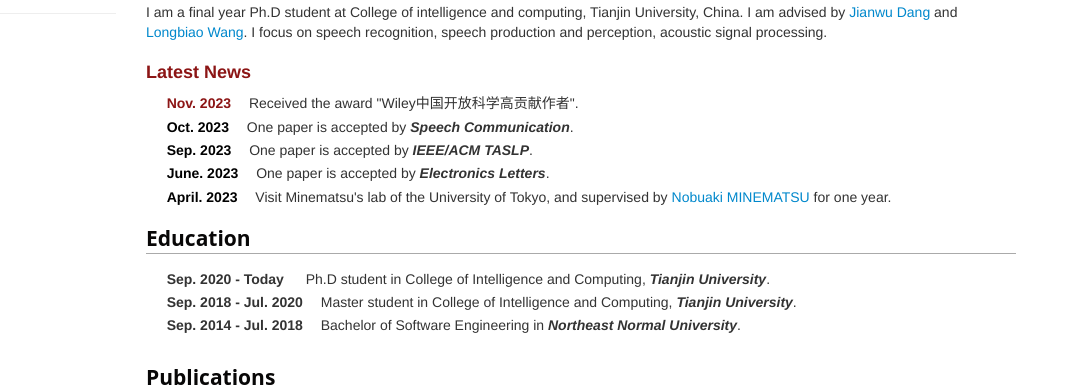
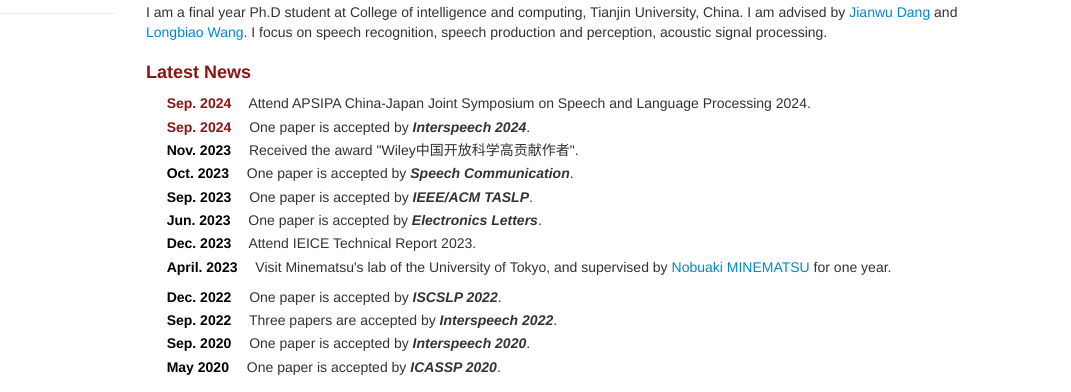
Before and after one commit to YQ-Lin/linyuqin.github.io, a plain HTML site: page index.html in a window 1280 px wide. Shown: the part 127-519 px from the top of the page, 209-1280 px from the left. Drawn offline with Linux system fonts and the light colour scheme.

Commit message:
Update index.html

```diff
--- a/index.html
+++ b/index.html
@@ -53,11 +53,18 @@
 				<div>
 					<b><font color="#8C1515" style="font-size:large;">Latest News</font> </b><br/>
 					<ul style="display:block;list-style-type:none;margin:8pt">
-						<li style="margin-left:10px;margin-bottom:-5pt;"><p><span style="color:#8C1515;font-weight: bold">Nov. 2023</span>&emsp; Received the award "Wiley中国开放科学高贡献作者".</p></li>
+						<li style="margin-left:10px;margin-bottom:-5pt;"><p><span style="color:#8C1515;font-weight: bold">Sep. 2024</span>&emsp; Attend APSIPA China-Japan Joint Symposium on Speech and Language Processing 2024.</p></li>
+						<li style="margin-left:10px;margin-bottom:-5pt;"><p><span style="color:#8C1515;font-weight: bold">Sep. 2024</span>&emsp; One paper is accepted by <strong><i>Interspeech 2024</i></strong>.</p></li>
+						<li style="margin-left:10px;margin-bottom:-5pt;"><p><span style="color:black;font-weight: bold">Nov. 2023</span>&emsp; Received the award "Wiley中国开放科学高贡献作者".</p></li>
 						<li style="margin-left:10px;margin-bottom:-5pt;"><p><span style="color:black;font-weight: bold">Oct. 2023</span>&emsp; One paper is accepted by <strong><i>Speech Communication</i></strong>.</p></li>
 						<li style="margin-left:10px;margin-bottom:-5pt;"><p><span style="color:black;font-weight: bold">Sep. 2023</span>&emsp; One paper is accepted by <strong><i>IEEE/ACM TASLP</i></strong>.</p></li>
-						<li style="margin-left:10px;margin-bottom:-5pt;"><p><span style="color:black;font-weight: bold">June. 2023</span>&emsp; One paper is accepted by <strong><i>Electronics Letters</i></strong>.</p></li>
+						<li style="margin-left:10px;margin-bottom:-5pt;"><p><span style="color:black;font-weight: bold">Jun. 2023</span>&emsp; One paper is accepted by <strong><i>Electronics Letters</i></strong>.</p></li>
+						<li style="margin-left:10px;margin-bottom:-5pt;"><p><span style="color:black;font-weight: bold">Dec. 2023</span>&emsp; Attend IEICE Technical Report 2023.</p></li>
 						<li style="margin-left:10px"><p> <span style="color:black;font-weight: bold">April. 2023</span>&emsp; Visit Minematsu's lab of the University of Tokyo, and supervised by <a target="_blank" href="https://www.gavo.t.u-tokyo.ac.jp/~mine/">Nobuaki MINEMATSU</a> for one year.</p></li>
+						<li style="margin-left:10px;margin-bottom:-5pt;"><p><span style="color:black;font-weight: bold">Dec. 2022</span>&emsp; One paper is accepted by <strong><i>ISCSLP 2022</i></strong>.</p></li>
+						<li style="margin-left:10px;margin-bottom:-5pt;"><p><span style="color:black;font-weight: bold">Sep. 2022</span>&emsp; Three papers are accepted by <strong><i>Interspeech 2022</i></strong>.</p></li>
+						<li style="margin-left:10px;margin-bottom:-5pt;"><p><span style="color:black;font-weight: bold">Sep. 2020</span>&emsp; One paper is accepted by <strong><i>Interspeech 2020</i></strong>.</p></li>
+						<li style="margin-left:10px;margin-bottom:-5pt;"><p><span style="color:black;font-weight: bold">May 2020</span>&emsp; One paper is accepted by <strong><i>ICASSP 2020</i></strong>.</p></li>
 					</p></li>
 					</ul>
 				</div>
```
